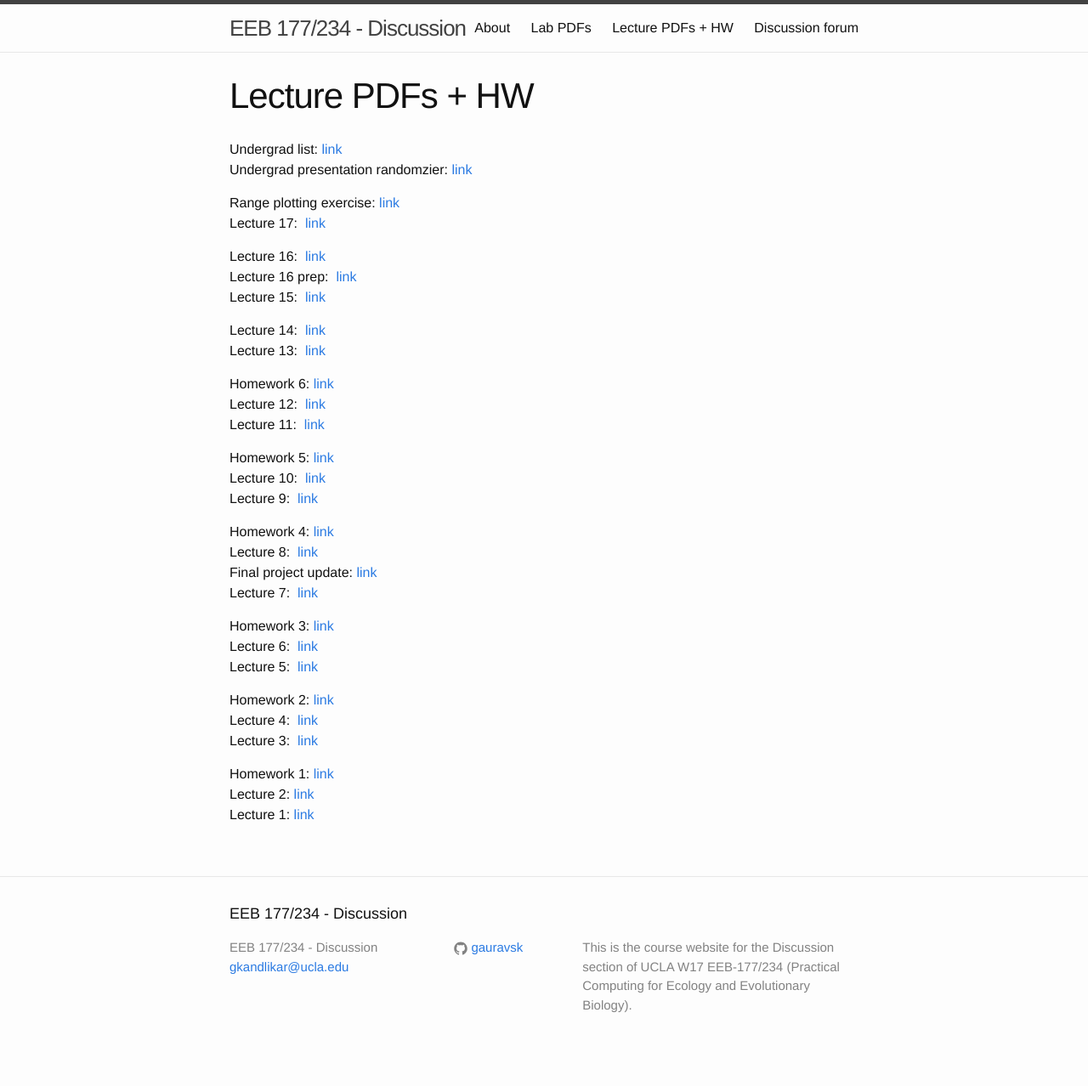
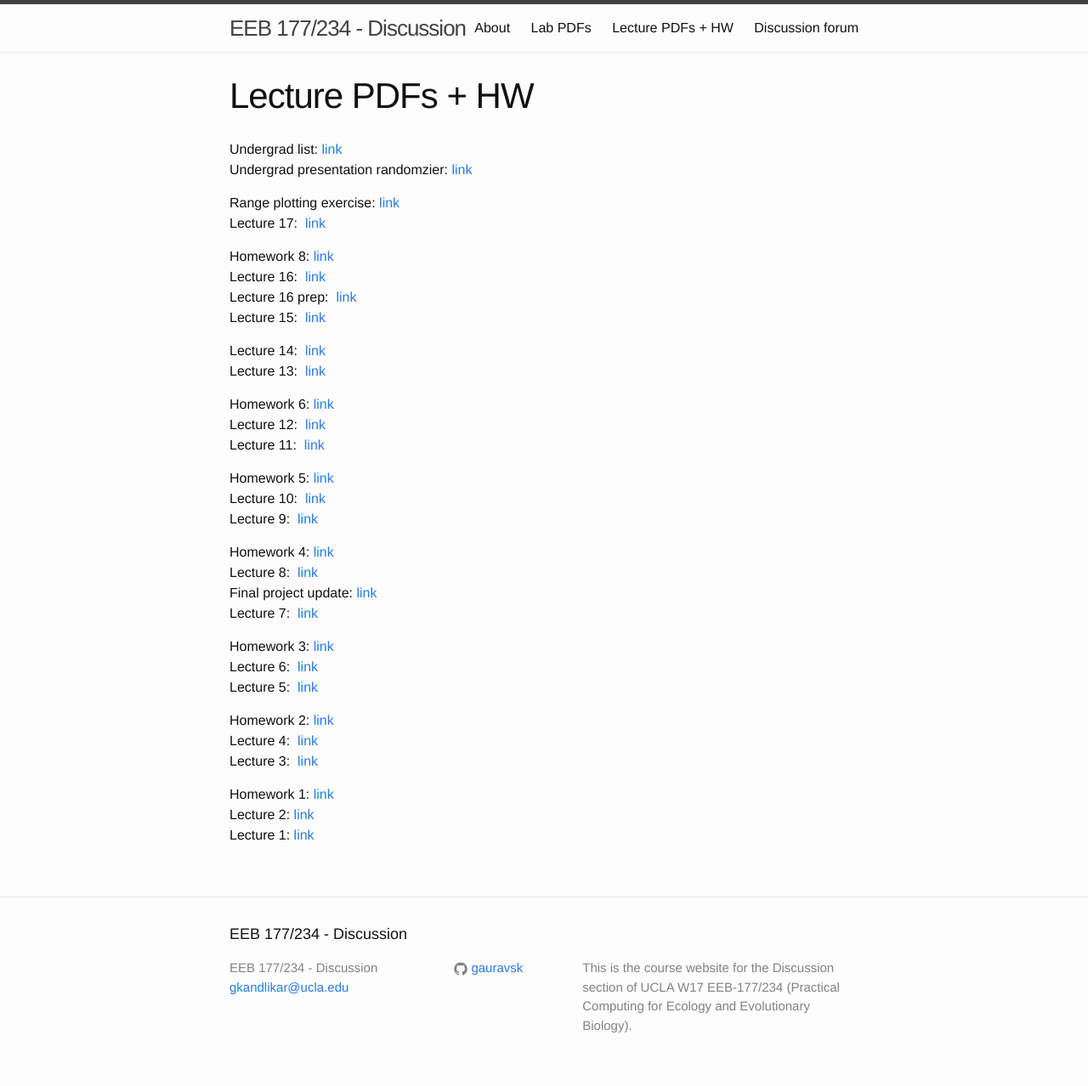
Before and after one commit to michaelalfaro/eeb177-W17.github.io, a Jekyll site: the page built from lectures.md, in a window 1280 px wide. Shown: the whole page at 85% size. Built offline with Jekyll 4.4.1, drawn with Linux system fonts in a browser that asks for light colours; before the commit the page ends 1254 px from its top, so only the background shows below that.

Commit message:
adding hw8

```diff
--- a/lectures.md
+++ b/lectures.md
@@ -11,6 +11,7 @@ Undergrad presentation randomzier: [link]({{ site.url }}lecture_pdfs/33b-174-ran
 Range plotting exercise: [link]({{ site.url }}lecture_pdfs/range-plotting-2.pdf)
 Lecture 17:  [link]({{ site.url }}lecture_pdfs/lecture-17-Mar-7-2017.pdf)
 
+Homework 8:  [link]({{ site.url }}lecture_pdfs/hw8.pdf)
 Lecture 16:  [link]({{ site.url }}lecture_pdfs/lecture-16-Mar-2-2017.pdf)
 Lecture 16 prep:  [link]({{ site.url }}lecture_pdfs/lec-prep-march-2nd.pdf)
 Lecture 15:  [link]({{ site.url }}lecture_pdfs/lecture-15-Feb-28-2017.pdf)
```
Also changed, not shown: 1 other file.
